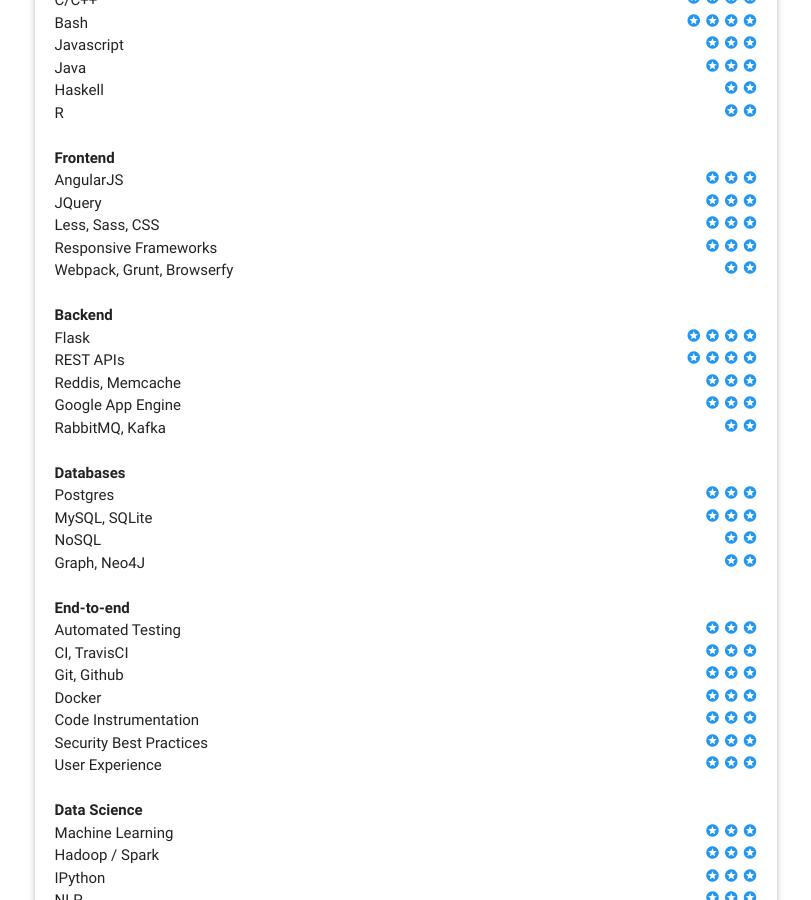
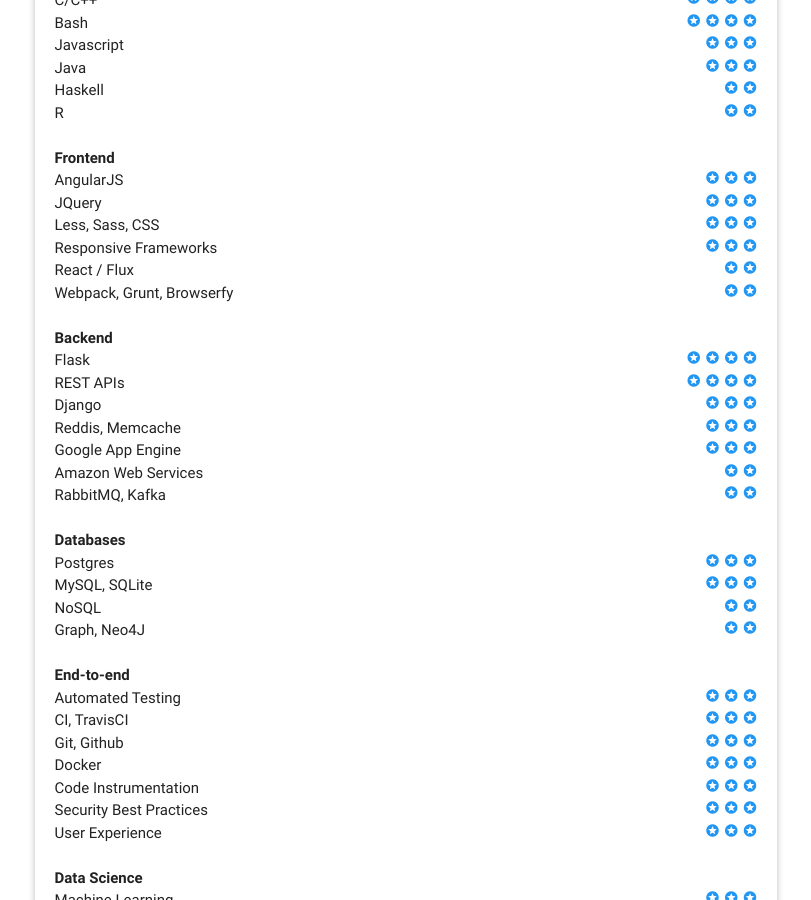
Before and after one commit to verdverm/verdverm.github.io, a Jekyll site: the page built from aboutme/index.html, in a window 1280 px wide and 900 px high, scrolled down 3303 px. Shown: the whole window, without its empty margins (234-1045 px from the left). Built offline with Jekyll 4.4.1, drawn with Linux system fonts in a browser that asks for light colours; nearby versions of some CDN libraries.

Commit message:
started learning Django, React, & Flux

```diff
--- a/_data/skills.yml
+++ b/_data/skills.yml
@@ -40,6 +40,8 @@
       stars: 3
     - name: "Responsive Frameworks"
       stars: 3
+    - name: "React / Flux"
+      stars: 2
     - name: "Webpack, Grunt, Browserfy"
       stars: 2
 
@@ -49,10 +51,14 @@
       stars: 4
     - name: "REST APIs"
       stars: 4
+    - name: "Django"
+      stars: 3
     - name: "Reddis, Memcache"
       stars: 3
     - name: "Google App Engine"
       stars: 3
+    - name: "Amazon Web Services"
+      stars: 2
     - name: "RabbitMQ, Kafka"
       stars: 2
 
@@ -99,11 +105,11 @@
     - name: "Visualizations, D3"
       stars: 2
 
-# - name: "Entrepreneurship"
+# - name: "Businessy Things"
 #   items:
 #     - name: "User Experience"
 #       stars: 3
-#     - name: "User Experience"
-#       stars: 3
+#     - name: "Marketing"
+#       stars: 2
 #     - name: "Financials"
 #       stars: 2
```
Also changed, not shown: README.md.
